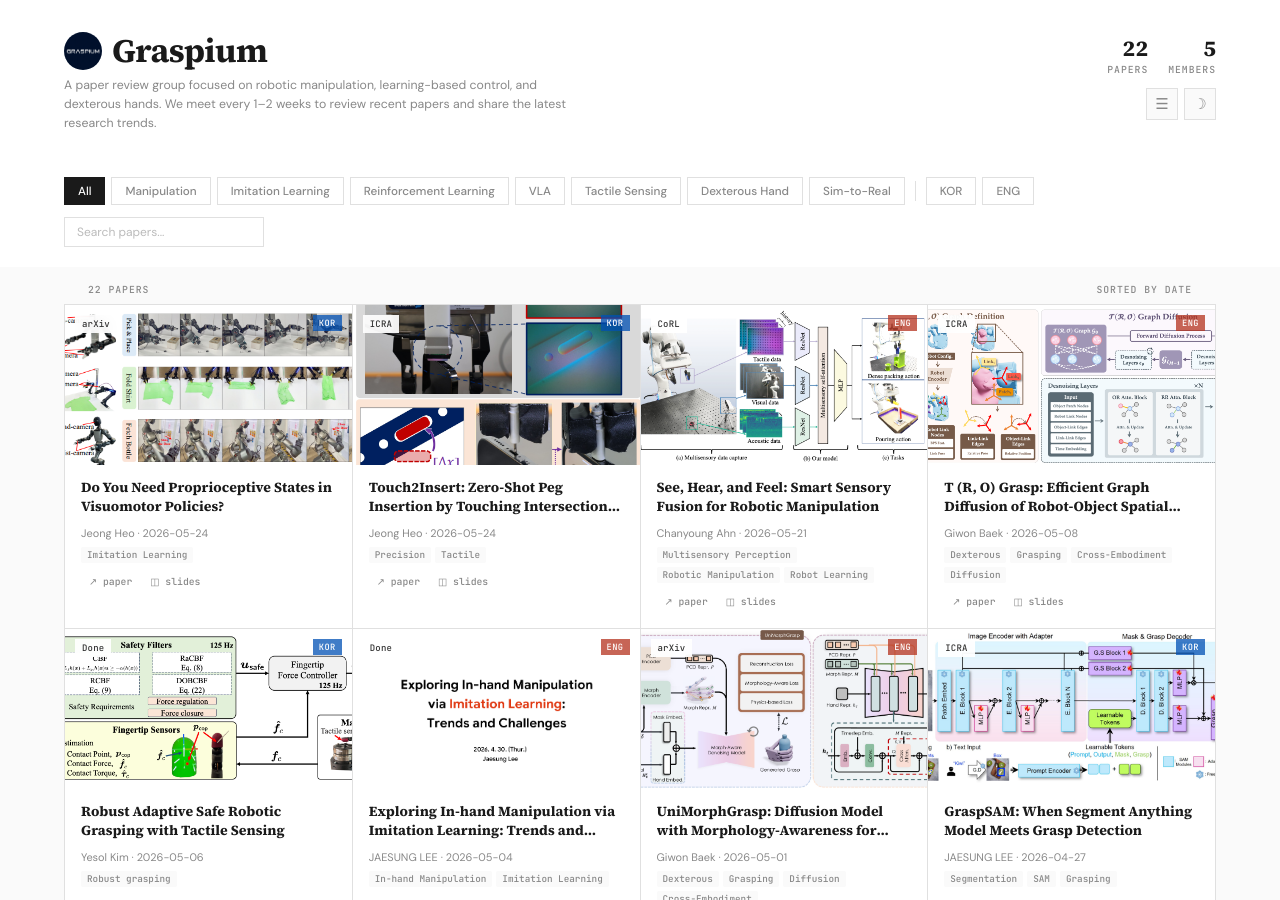
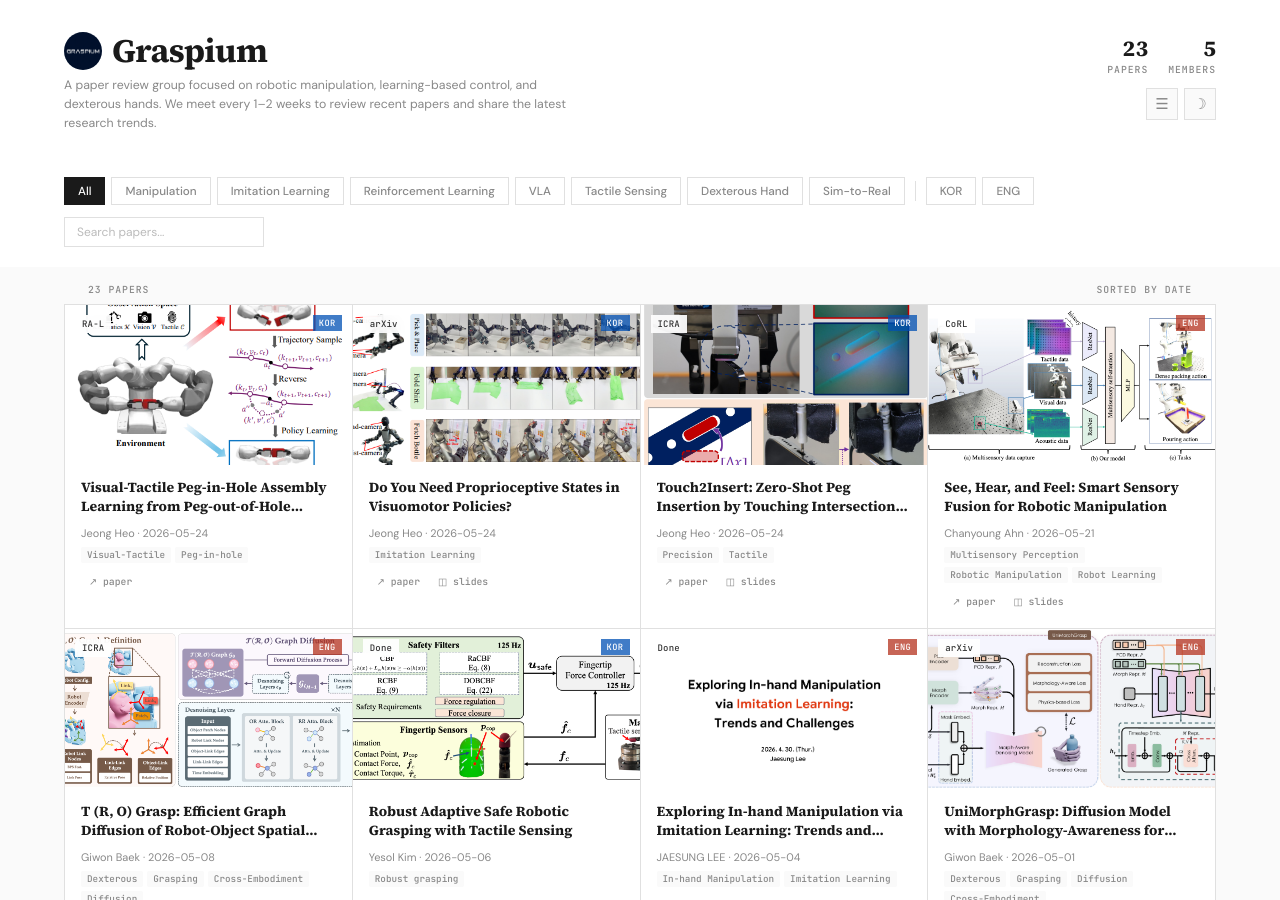
Before and after one commit to graspium-official/graspium-official.github.io, a Jekyll site: the page built from index.html, in a window 1280 px wide and 900 px high. Built offline with Jekyll 4.4.1, drawn with Linux system fonts in a browser that asks for light colours.

Commit message:
Add paper hj-004: Visual-Tactile Peg-in-Hole Assembly Learning from Peg-out-of-Hole Disassembly

```diff
--- a/_data/papers.yml
+++ b/_data/papers.yml
@@ -396,3 +396,18 @@
   paper: "https://arxiv.org/abs/2509.18644"
   thumbnail: "assets/thumbnails/hj-003.png"
   slides: "https://drive.google.com/file/d/1wxSF5_ZAaM1POrYcYkvbcfo0v3aDXgXz/view?usp=drive_link"
+
+- id: "hj-004"
+  title: "Visual-Tactile Peg-in-Hole Assembly Learning from Peg-out-of-Hole Disassembly"
+  authors: "Yongqiang Zhao, Xuyang Zhang, Zhuo Chen, Matteo Leonetti, Emmanouil Spyrakos-Papastavridis, Shan Luo"
+  venue: "RA-L"
+  date: "2026-05-24"
+  field: "tactile"
+  lang: "kor"
+  keywords:
+    - "Visual-Tactile"
+    - "Peg-in-hole"
+  presenter: "Jeong Heo"
+  status: "pending"
+  paper: "https://arxiv.org/abs/2604.20712"
+  thumbnail: "assets/thumbnails/hj-004.png"
```
Also changed, not shown: assets/thumbnails/hj-004.png (added).
